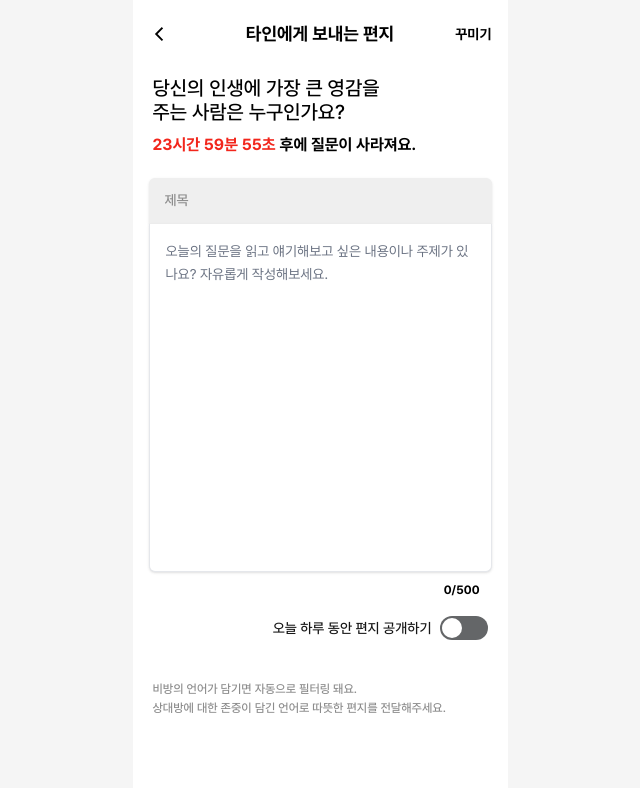
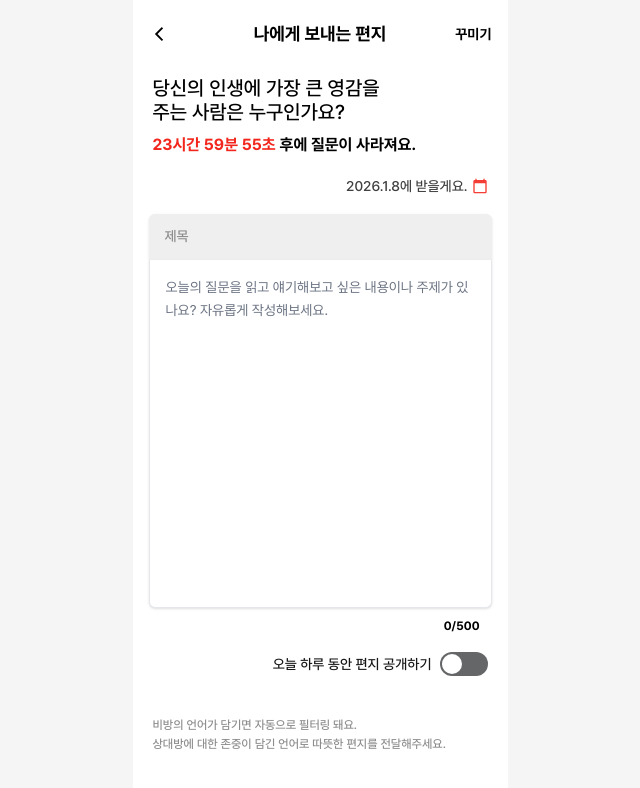
Before and after one commit to soksak-letter/soksak-Front, a React (Vite) app: page /letter/self-draft in a window 1280 px wide. Shown: the top 788 px of the page, without its empty margins (320-960 px from the left). Built offline with nearby package versions, Linux system fonts and the light colour scheme.

Commit message:
[#24] feature : 데이트 피커 버튼 UI 추가

```diff
--- a/src/pages/letter/SelfDraftPage.tsx
+++ b/src/pages/letter/SelfDraftPage.tsx
@@ -1,10 +1,15 @@
+import { useMemo, useRef, useState } from 'react';
+import { useNavigate } from 'react-router-dom';
+
+import { useModalStore } from '@/stores/modalStore';
+import useCountdown from '@/hooks/useCountdown';
+import { MdCalendarToday } from 'react-icons/md';
+
 import BackHeader from '@/components/common/headers/BackHeader';
 import ToggleSwitch from '@/components/common/ToggleSwitch';
 import LetterTextBox from '@/components/LetterTextBox';
-import useCountdown from '@/hooks/useCountdown';
-import { useModalStore } from '@/stores/modalStore';
-import { useMemo, useRef, useState } from 'react';
-import { useNavigate } from 'react-router-dom';
+
+type DateValue = { year: number; month: number; day: number };
 
 const DAY_MS = 24 * 60 * 60 * 1000;
 
@@ -17,6 +22,17 @@ const SelfDraftPage = () => {
     content: '',
   });
   const [isPublic, setIsPublic] = useState(false);
+  const [isOpen, setIsOpen] = useState(false);
+
+  const [pickedDate, setPickedDate] = useState<DateValue>(() => {
+    const now = new Date();
+    return { year: now.getFullYear(), month: now.getMonth(), day: now.getDate() };
+  });
+
+  const openSheet = () => setIsOpen(true);
+  const closeSheet = () => setIsOpen(false);
+
+  const label = `${pickedDate.year}.${pickedDate.month + 1}.${pickedDate.day}`;
 
   const startAtRef = useRef<number>(Date.now());
   const deadlineMs = useMemo(() => startAtRef.current + DAY_MS, []);
@@ -37,7 +53,7 @@ const SelfDraftPage = () => {
     <div className='flex flex-col'>
       {/* TODO: 편지 꾸미기 기능 구현 시 스타일 편집 페이지로 이동 */}
       <BackHeader
-        title='타인에게 보내는 편지'
+        title='나에게 보내는 편지'
         rightElement={<button>꾸미기</button>}
         onBack={handleBack}
       />
@@ -52,6 +68,19 @@ const SelfDraftPage = () => {
           <span className='text-black ml-1'>후에 질문이 사라져요.</span>
         </div>
       </div>
+
+      {/* TODO : 디자인 미확정 */}
+      <div className='flex items-center justify-end p-5 -mt-5 gap-1'>
+        <span className='text-[var(--color-text-alternative)] font-medium text-[14px]'>
+          {label}에 받을게요.
+        </span>
+        <button type='button' className='border border-none' onClick={openSheet}>
+          <MdCalendarToday className='text-[var(--color-status-caution)]' />
+        </button>
+      </div>
+
+      {/* TODO : 데이트 피커 바텀시트 추가 */}
+
       <div className='px-4'>
         <LetterTextBox value={letter} onChange={setLetter} className='w-[343px] h-[394px]' />
       </div>
```
